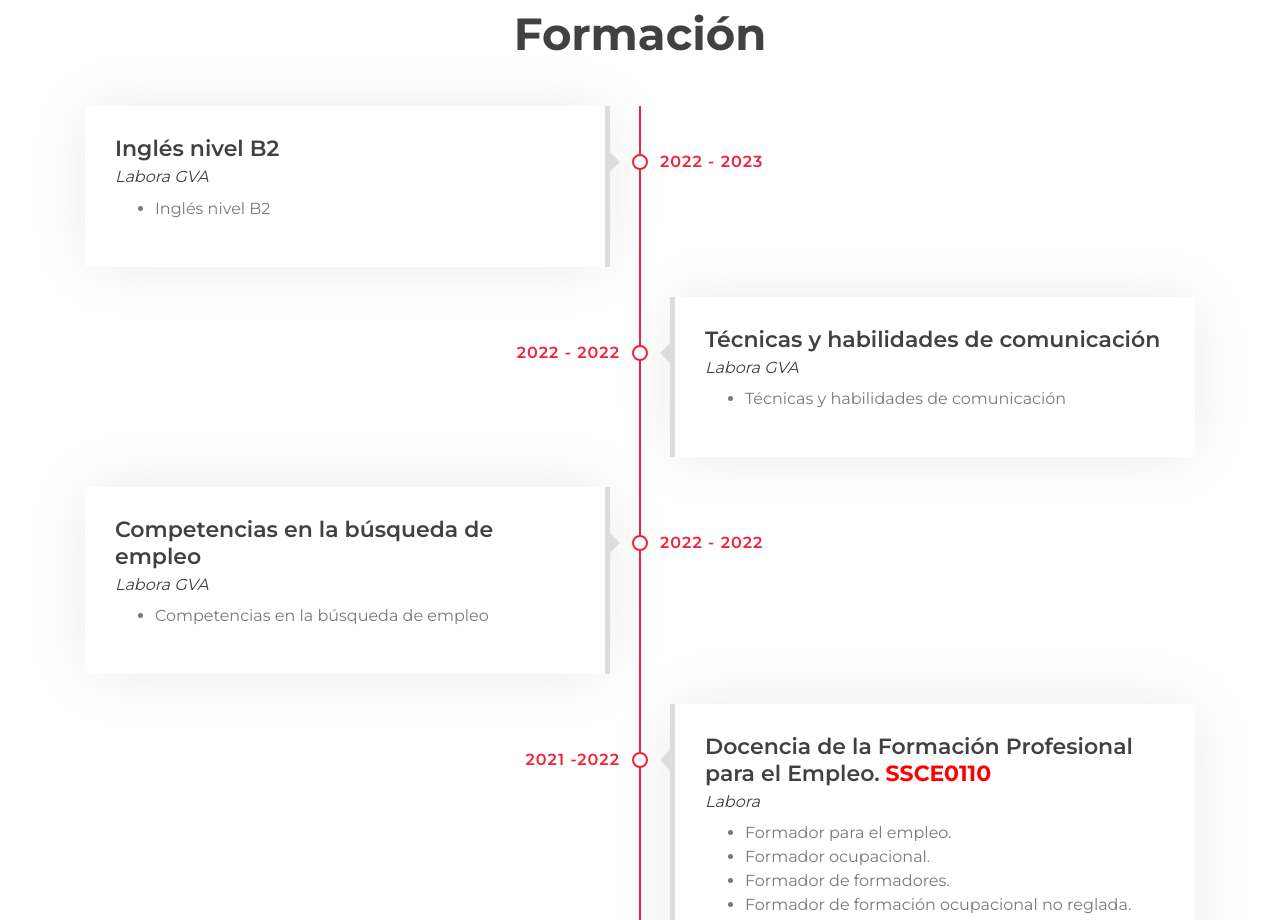
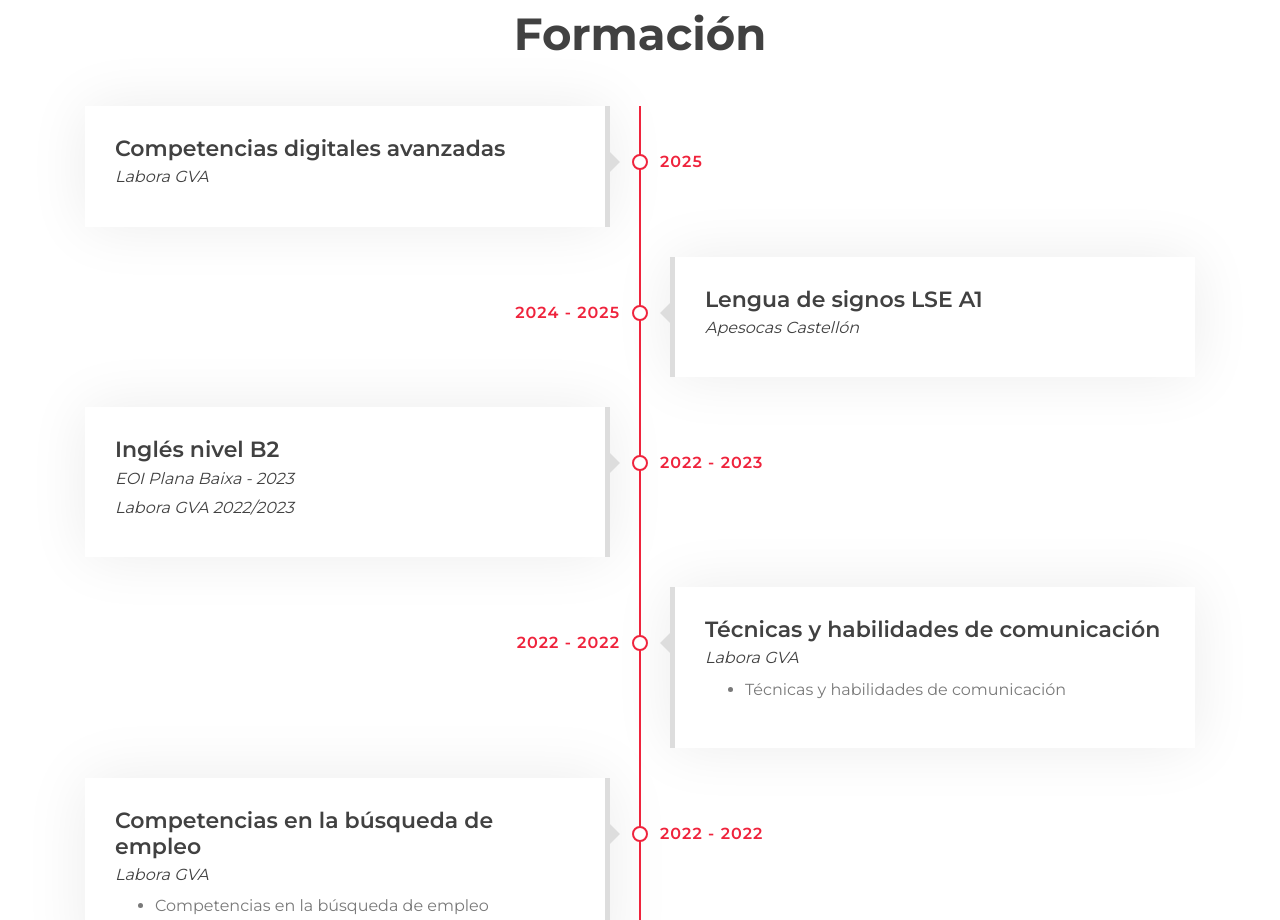
Before and after one commit to Corina-code/CV, a plain HTML site: page index.html in a window 1280 px wide. Shown: the part 1880-2800 px from the top of the page. Drawn offline with nearby package versions, Linux system fonts and the light colour scheme.

Commit message:
Mod nuevos modulos

```diff
--- a/index.html
+++ b/index.html
@@ -115,7 +115,7 @@
             <div class="about-content">
               <div class="section-header text-left">
                 <p>Sobre mi</p>
-                <h2>3 Años de experiencia</h2>
+<!--                <h2>3 Años de experiencia</h2>-->
               </div>
               <div class="about-text">
                 <p>
@@ -233,13 +233,24 @@
         <div class="timeline">
           <div class="timeline-item left wow slideInLeft" data-wow-delay="0.1s">
             <div class="timeline-text">
+              <div class="timeline-date">2025</div>
+              <h2>Competencias digitales avanzadas</h2>
+              <h4>Labora GVA</h4>
+            </div>
+          </div>
+          <div class="timeline-item right wow slideInRight" data-wow-delay="0.1s">
+            <div class="timeline-text">
+              <div class="timeline-date">2024 - 2025</div>
+              <h2>Lengua de signos LSE A1</h2>
+              <h4>Apesocas Castellón</h4>
+            </div>
+          </div>
+          <div class="timeline-item left wow slideInLeft" data-wow-delay="0.1s">
+            <div class="timeline-text">
               <div class="timeline-date">2022 - 2023</div>
               <h2>Inglés nivel B2</h2>
-              <h4>Labora GVA </h4>
-              <p>
-              <ul type=”A”>
-                <li>Inglés nivel B2</li>
-              </ul>
+              <h4>EOI Plana Baixa - 2023</h4>
+              <h4>Labora GVA 2022/2023</h4>
             </div>
           </div>
           <div class="timeline-item right wow slideInRight" data-wow-delay="0.1s">
@@ -269,7 +280,7 @@
             <div class="timeline-text">
               <div class="timeline-date">2021 -2022</div>
               <h2>Docencia de la Formación Profesional para el Empleo. <strong style="color: red;">SSCE0110</strong> </h2>
-              <h4>Labora</h4>
+              <h4>Labora GVA</h4>
               <p>
               <ul type=”A”>
                 <li>Formador para el empleo.</li>
@@ -317,10 +328,17 @@
           <h2>Experiencia laboral</h2>
         </header>
         <div class="timeline">
+          <div class="timeline-item right wow slideInRight" data-wow-delay="0.1s">
+            <div class="timeline-text">
+              <div class="timeline-date">Actualmente</div>
+              <h2>ADGG0108 - Asistencia a la Dirección </h2>
+              <h4>Asociación Liberalia</h4>
+            </div>
+          </div>
           <div class="timeline-item left wow slideInLeft" data-wow-delay="0.1s">
             <div class="timeline-text">
               <div class="timeline-date">2024 </div>
-              <h2>Docente - FCOO04</h2>
+              <h2>FCOO04 - Fomento y promoción del trabajo autónomo </h2>
               <h4>Lucas Ros Consulting, S.L</h4>
               <p>
               <ul >
```
